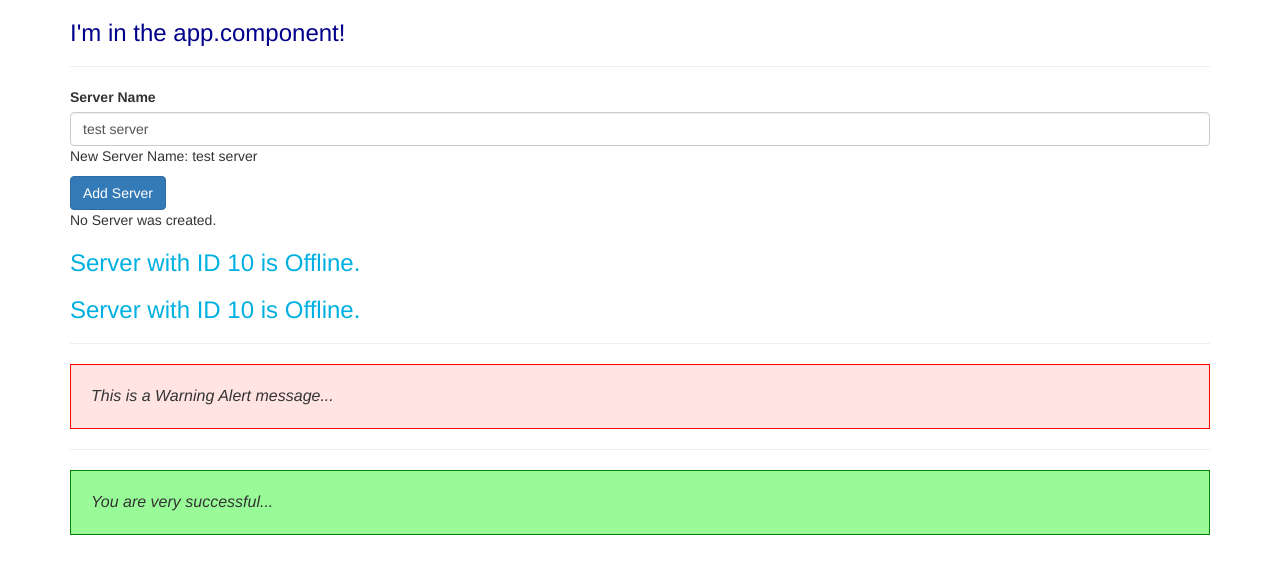
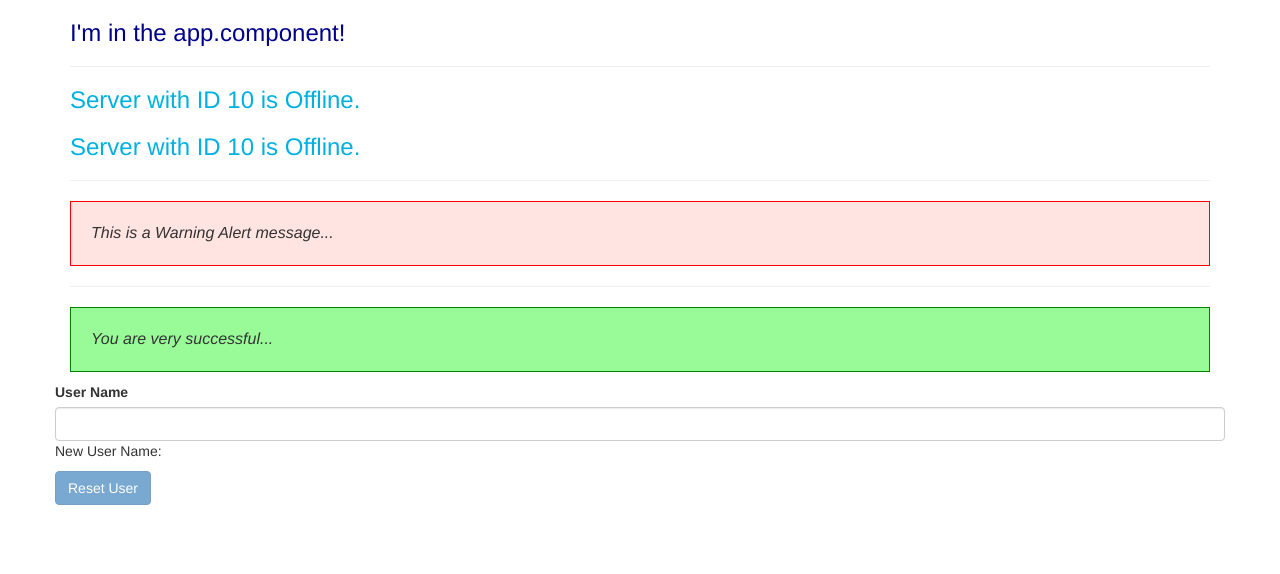
Before and after one commit to mlstephens/Angular6-First-App, an Angular app: page / in a window 1280 px wide. Shown: the top 574 px of the page. Built offline with nearby package versions, Linux system fonts and the light colour scheme.

Commit message:
Assignment 2 lecture 31 databinding.

```diff
--- a/src/app/app.component.html
+++ b/src/app/app.component.html
@@ -10,4 +10,18 @@
       <app-successful></app-successful>
     </div>
   </div>
+  <div class="row">
+    <label>User Name</label>
+    <input type="text"
+           class="form-control"
+           [(ngModel)]="userName" />
+    <p>New User Name: {{ userName }}</p>
+
+    <button class="btn btn-primary"
+            [disabled]="userName === ''"
+            (click)="userName = ''">
+      Reset User
+    </button>
+
+  </div>
 </div>
--- a/src/app/app.component.ts
+++ b/src/app/app.component.ts
@@ -5,4 +5,6 @@ import { Component } from '@angular/core';
   templateUrl: './app.component.html',
   styleUrls: ['./app.component.css']
 })
-export class AppComponent {}
+export class AppComponent {
+  userName = '';
+}
--- a/src/app/servers/servers.component.html
+++ b/src/app/servers/servers.component.html
@@ -1,4 +1,4 @@
-<label>Server Name</label>
+<!--<label>Server Name</label>-->
 
 <!--one way data binding-->
 <!--<input
@@ -7,15 +7,15 @@
        (input)="onUpdateServerName($event)"/>-->
 
 <!--two way data binding-->
-<input type="text"
+<!--<input type="text"
        class="form-control"
-       [(ngModel)]="serverName" />
+       [(ngModel)]="serverName" />-->
 
-<p>New Server Name: {{ serverName }}</p>
+<!--<p>New Server Name: {{ serverName }}</p>-->
 
-<button class="btn btn-primary"
+<!--<button class="btn btn-primary"
         [disabled]="!allowNewServer"
-        (click)="onCreateServer()">Add Server</button>
+        (click)="onCreateServer()">Add Server</button>-->
 
 <!--string interpolation-->
 <!--<p>{{ allowNewServer }}</p>-->
@@ -23,7 +23,7 @@
 <!--property binding-->
 <!--<p [innerText]="allowNewServer"></p>-->
 
-<p>{{  serverCreationStatus }}</p>
+<!--<p>{{  serverCreationStatus }}</p>-->
 
 <app-server></app-server>
 <app-server></app-server>
```
